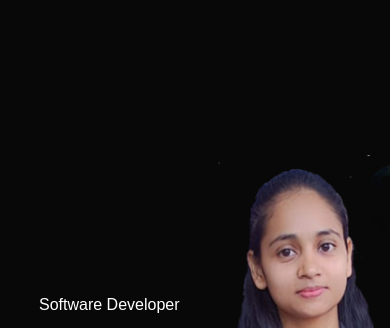
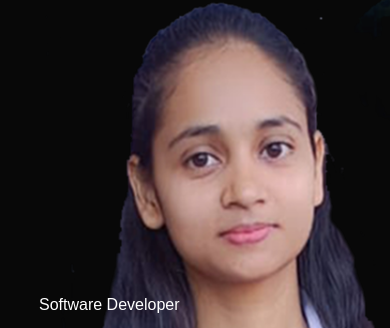
Before and after one commit to AnkitaKumari17/Portfolio, a plain HTML site: page index.html in a window 390 px wide. Shown: the part 102-430 px from the top of the page. Drawn offline with Linux system fonts and the light colour scheme.

Commit message:
Add files via upload

```diff
--- a/style.css
+++ b/style.css
@@ -365,7 +365,7 @@ nav .fa-solid{
 
 @media only screen and (max-width: 600px) {
    #header{
-    background-image: url(images/photomobile.png);
+    background-image: url(images/m.png);
    }
    .header-text{
     margin-top: 100%;
```
